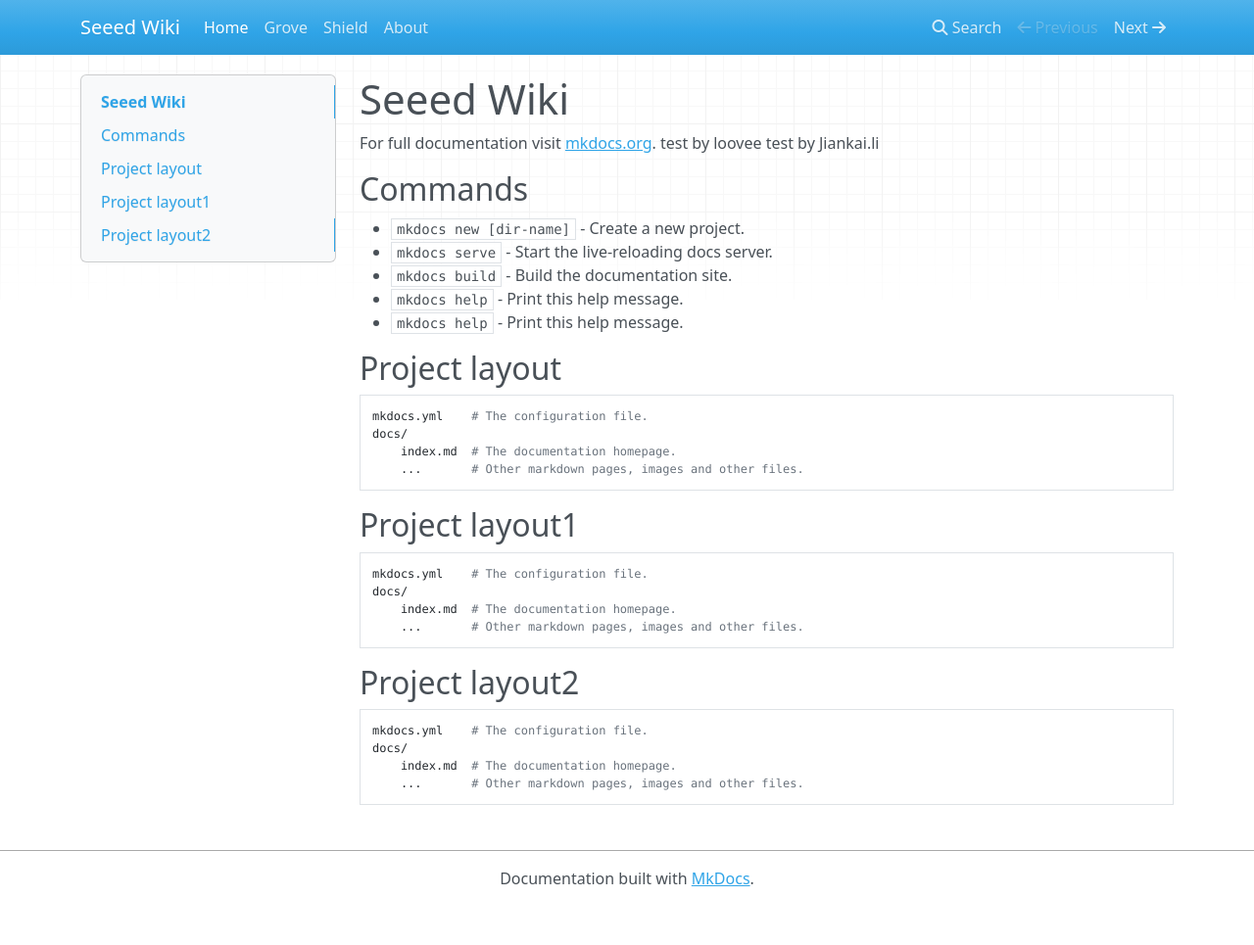
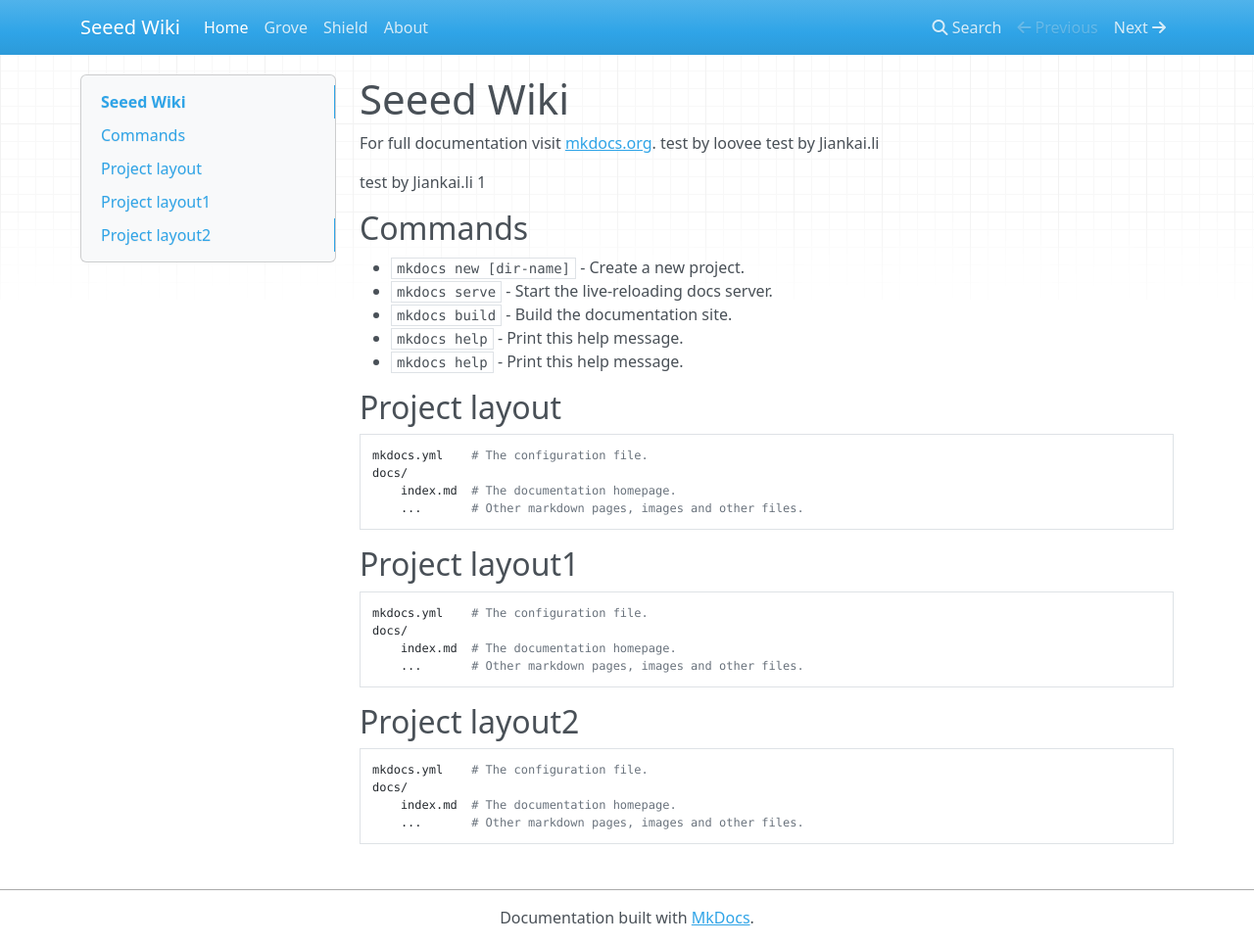
Before and after one commit to SeeedDocument/Seeed-WiKi, an MkDocs documentation site: the page built from docs/index.md, in a window 1280 px wide and 965 px high. Shown: the whole window at 98% size. Built offline with MkDocs 1.6.1, drawn with Linux system fonts in a browser that asks for light colours; nearby versions of some CDN libraries; old or Windows-style settings are respelled for this version of MkDocs.

Commit message:
Update index.md

```diff
--- a/docs/index.md
+++ b/docs/index.md
@@ -3,6 +3,8 @@
 For full documentation visit [mkdocs.org](http://mkdocs.org).
 test by loovee
 test by Jiankai.li
+
+test by Jiankai.li 1
 ## Commands
 
 * `mkdocs new [dir-name]` - Create a new project.
```
